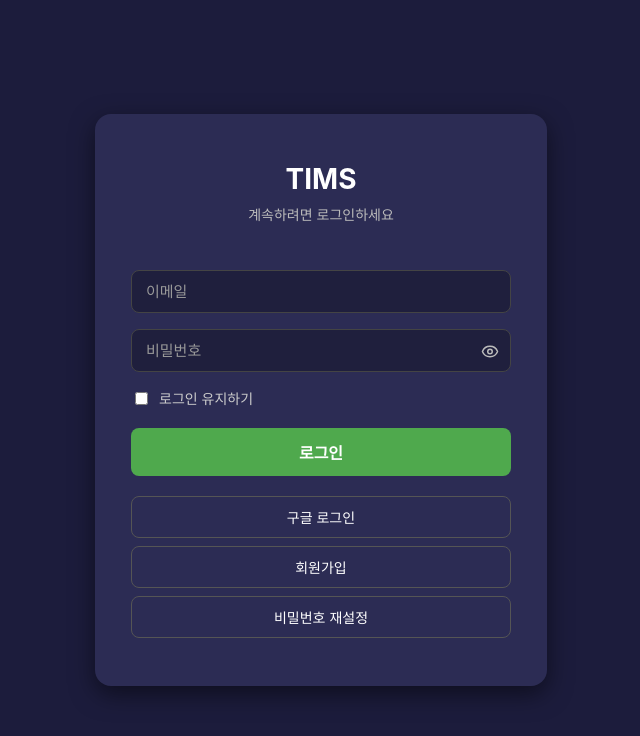
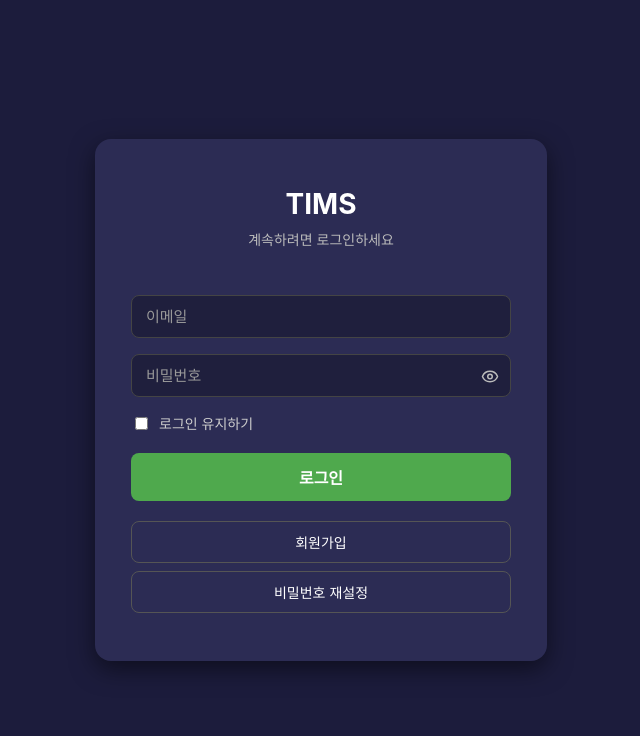
Before and after one commit to dhwiwwx/ReactCenter_Todo, a React (Create React App) app in the folder todolist/: page / in a window 1280 px wide. Shown: the top 736 px of the page, without its empty margins (319-959 px from the left). Built offline with nearby package versions, Linux system fonts and the light colour scheme; no server answers.

Commit message:
Google 버튼 삭제

```diff
--- a/todolist/src/Pages/Login/Login.tsx
+++ b/todolist/src/Pages/Login/Login.tsx
@@ -80,22 +80,6 @@ function Login() {
     }
   };
 
-  const handleGoogleLogin = async () => {
-    try {
-      setLoading(true);
-      await setPersistence(
-        auth,
-        keepLoggedIn ? browserLocalPersistence : browserSessionPersistence
-      );
-      await signInWithPopup(auth, new GoogleAuthProvider());
-      navigate("/projects");
-    } catch (error) {
-      alert("구글 로그인에 실패했습니다.");
-    } finally {
-      setLoading(false);
-    }
-  };
-
   const handleKeyDown = (e: React.KeyboardEvent<HTMLInputElement>) => {
     if (e.key === "Enter") {
       handleLogin();
@@ -143,9 +127,6 @@ function Login() {
         <Button onClick={handleLogin} disabled={loading}>
           {loading ? <Circles height="20" width="20" color="#fff" /> : "로그인"}
         </Button>
-        <SubButton onClick={handleGoogleLogin} disabled={loading}>
-          구글 로그인
-        </SubButton>
         <SubButton onClick={() => navigate("/signup")}>회원가입</SubButton>
         <SubButton onClick={() => navigate("/reset-password")}>
           비밀번호 재설정
```
